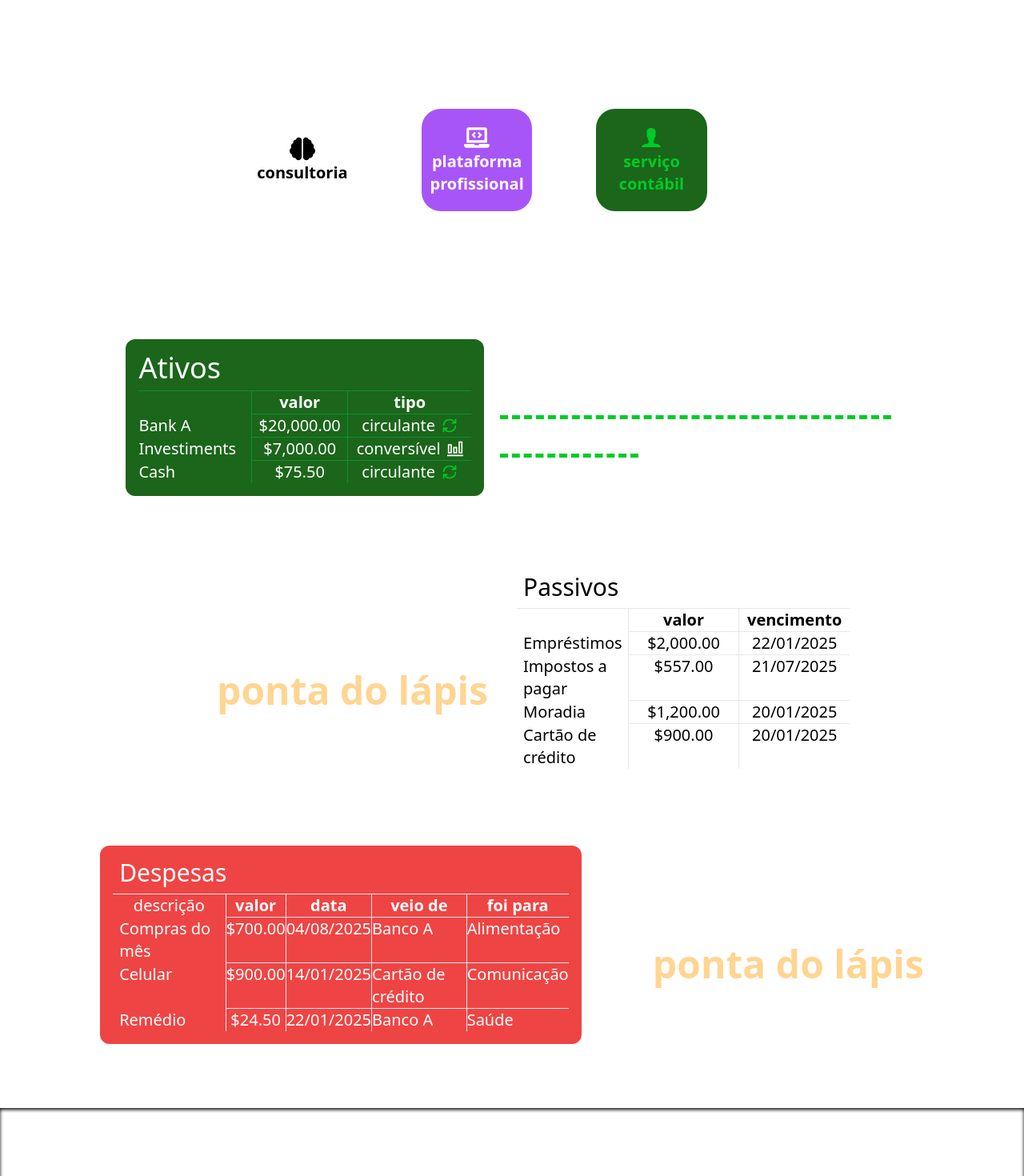
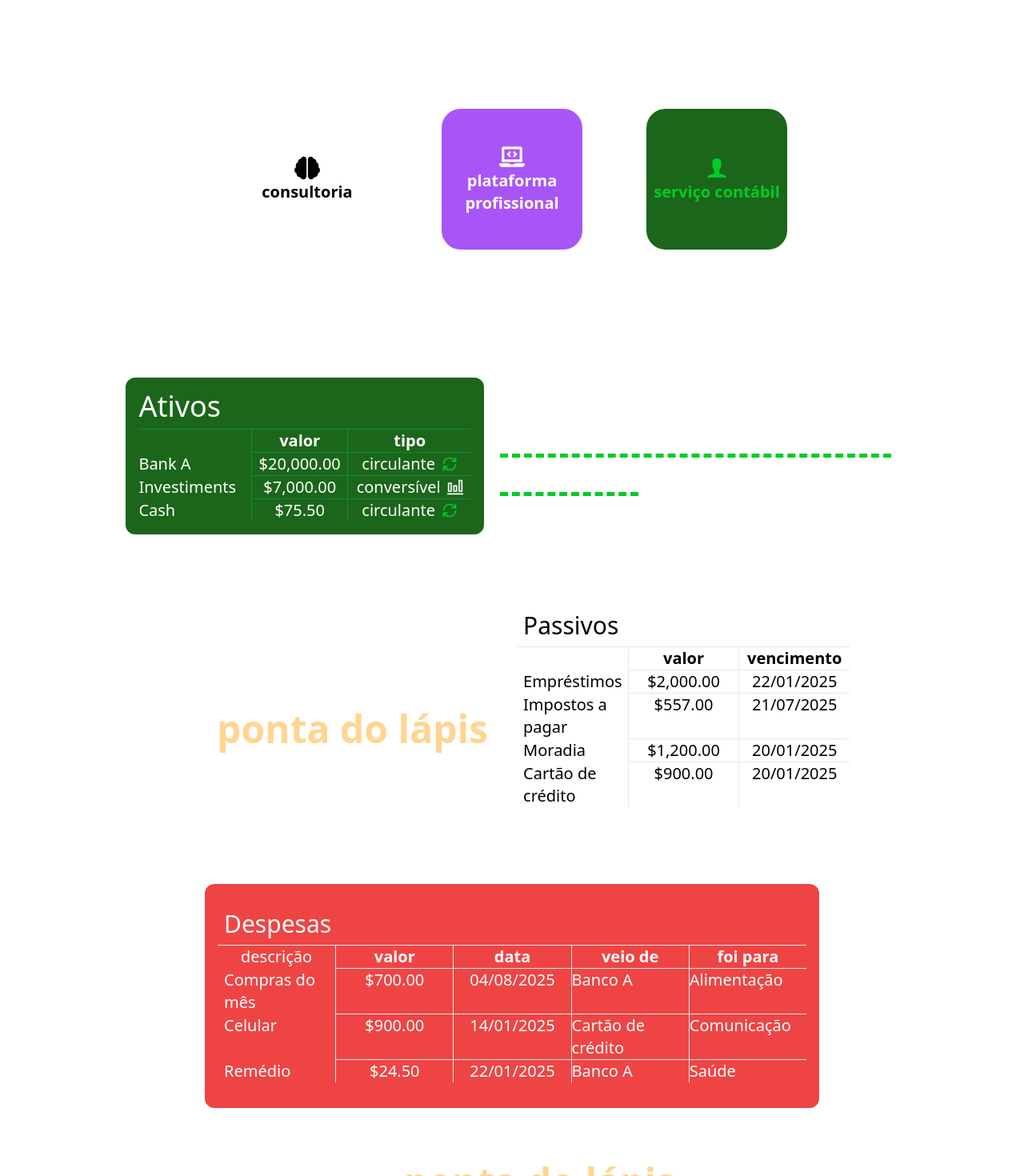
Before and after one commit to naruegsantos/fianceiro, a Next.js app: page / in a window 1280 px wide. Shown: the part 580-2050 px from the top of the page at 80% size. Built offline with nearby package versions, Linux system fonts and the light colour scheme.

Commit message:
:improve responsiveness

```diff
--- a/app/components/assetsCard.tsx
+++ b/app/components/assetsCard.tsx
@@ -3,8 +3,8 @@ import { IAsset } from "./types";
 
 export default function AssetsCard({data, direction}:{data:IAsset[], direction?:string}){
     return(
-        <div className="flex gap-5   flex-col-reverse md:flex-row md:justify-center items-center ">
-          <div className={`p-4 self-${direction} border-white bg-dark md:w-[35%] w-[90%] rounded-xl shadow-lg shadow-shadow`}>
+        <div className="flex gap-5   flex-col-reverse lg:flex-row md:justify-center items-center ">
+          <div className={`p-4 self-${direction} border-white bg-dark lg:w-[35%] w-[90%] rounded-xl shadow-lg shadow-shadow`}>
             <h1 className="text-4xl w- pb-2">Ativos</h1>
             <div className=" table md:text-xl w-full  divide-y divide-[#0F8C3B]">
               <div className="table-header-group divide-[#0F8C3B] divide-x divide-y">
--- a/app/components/expensesCard.tsx
+++ b/app/components/expensesCard.tsx
@@ -5,11 +5,11 @@ import { ILiabilities } from "./types";
 export default function LiabilitiesCard({ data }: { data: ILiabilities[] }) {
 
   return (
-    <div className="hidden md:flex  gap-5 sch  flex-col md:flex-row md:justify-center items-center ">
+    <div className="hidden md:flex  gap-5  flex-col  justify-center place-items-center ">
 
-      <div className={`p-4 self-start text-white  border-white bg-red-500 md:w-[47%] rounded-xl shadow-lg shadow-shadow`}>
+      <div className={`p-4 py-8 text-white  border-white bg-red-500 lg:w-[60%] rounded-xl shadow-lg shadow-shadow`}>
         <h1 className="text-3xl pl-2 pb-2">Despesas</h1>
-        <div className=" text-xl table  w-full  divide-y divide-white">
+        <div className=" text-xl table  table-fixed w-full  divide-y divide-white">
           <div className="table-header-group divide-x divide-y">
             <div className="table-cell text-center border-t ">descrição</div>
             <div className="table-cell text-center font-bold ">valor</div>
@@ -25,7 +25,7 @@ export default function LiabilitiesCard({ data }: { data: ILiabilities[] }) {
                   new Intl.NumberFormat('en-US', { style: 'currency', currency: 'USD' }).format(700)
                 }
               </div>
-              <div className="table-cell ">
+              <div className="table-cell text-center">
                 04/08/2025
               </div>
               <div className="table-cell ">
@@ -42,7 +42,7 @@ export default function LiabilitiesCard({ data }: { data: ILiabilities[] }) {
                   new Intl.NumberFormat('en-US', { style: 'currency', currency: 'USD' }).format(900)
                 }
               </div>
-              <div className="table-cell ">
+              <div className="table-cell text-center">
                 14/01/2025
               </div>
               <div className="table-cell ">
@@ -59,7 +59,7 @@ export default function LiabilitiesCard({ data }: { data: ILiabilities[] }) {
                   new Intl.NumberFormat('en-US', { style: 'currency', currency: 'USD' }).format(24.50)
                 }
               </div>
-              <div className="table-cell ">
+              <div className="table-cell text-center">
                 {new Date().toLocaleDateString("pt-BR")}
               </div>
               <div className="table-cell ">
--- a/app/components/liabilitiesCard.tsx
+++ b/app/components/liabilitiesCard.tsx
@@ -5,11 +5,11 @@ import { ILiabilities } from "./types";
 export default function LiabilitiesCard({ data }: { data: ILiabilities[] }) {
 
   return (
-    <div className="flex gap-5 sch  flex-col md:flex-row md:justify-center items-center ">
+    <div className="flex gap-5 flex-col lg:flex-row lg:justify-center items-center ">
       <h1 className="md:text-5xl text-4xl text-wrap decoration-[5px] w-[90%] md:w-fit  ">
         Suas contas <br /> na <strong className="text-light">ponta do lápis</strong>
       </h1>
-      <div className={`p-4 md:text-xl self-center text-black  border-white bg-white md:w-[35%] w-[90%] rounded-xl shadow-lg shadow-shadow`}>
+      <div className={`p-4 md:text-xl self-center text-black  border-white bg-white lg:w-[35%] w-[90%] rounded-xl shadow-lg shadow-shadow`}>
         <h1 className="text-3xl pl-2 pb-2">Passivos</h1>
         <div className=" table table-fixed w-full  divide-y divide-white">
           <div className="table-header-group divide-x divide-y">
--- a/app/page.tsx
+++ b/app/page.tsx
@@ -4,6 +4,7 @@ import { IAsset, ILiabilities } from "./components/types";
 import { FaBrain, FaLaptopCode, FaRedhat } from "react-icons/fa";
 import { liabilitiesMock, assetsMock } from "./mock";
 import { IoIosPerson } from "react-icons/io";
+import Link from "next/link";
 
 
 
@@ -24,25 +25,25 @@ export default function Home() {
           </h1>
           <h2 className="md:text-4xl mt-5  ">Ajudamos você com isso</h2>
         </div>
-        <section className="flex justify-start md:justify-center my-40 gap-20 flex-wrap w-[90%]">
-          <div className="w-[12%] hover:scale-110 hover:hue-rotate-180 self-start h-[10vw] flex flex-col justify-center items-center rounded-3xl font-bold text-xl bg-white transition text-black">
+        <section className="flex justify-center md:justify-center my-40 gap-20 flex-wrap w-[90%]">
+          <Link href={"/consultoria"} className="w-44  hover:scale-110 hover:hue-rotate-180 hover:bg-light h-44 flex flex-col justify-center items-center rounded-3xl font-bold text-xl bg-white transition text-black">
             <FaBrain style={{fontSize:"2rem"}}/>
             <span>consultoria</span>
-          </div>
-          <div className="w-[12%] text-center hover:scale-110 hover:hue-rotate-30 self-start h-[10vw] flex flex-col justify-center items-center rounded-3xl font-bold text-xl bg-purple-500 transition text-white">
+          </Link>
+          <Link href={"/plataforma"} className="w-44 h-44 cursor-pointer text-center hover:scale-110 hover:hue-rotate-30 self-start  flex flex-col justify-center items-center rounded-3xl font-bold text-xl bg-purple-500 transition text-white">
             <FaLaptopCode style={{fontSize:"2rem"}}/>
             <span>plataforma profissional</span>
-          </div>
-          <div className="w-[12%]  text-center hover:scale-110 hover:hue-rotate-30 self-start h-[10vw] flex flex-col justify-center items-center rounded-3xl font-bold text-xl bg-dark transition text-hightlight">
+          </Link>
+          <Link href={"/serviço"} className="w-44 h-44 text-center hover:scale-110 hover:hue-rotate-30 self-start  flex flex-col justify-center items-center rounded-3xl font-bold text-xl bg-dark transition text-hightlight">
             <IoIosPerson style={{fontSize:"2rem"}}/>
             <span>serviço contábil</span>
-          </div>
+          </Link>
 
-s        </section>
+        </section>
         <Cards liabilities={liabilitiesMock} assets={assetsMock}/>
         <section className=" text-center drop-shadow-md dark:text-black shadow-black  bg-white m-20 py-20 shadow-inner w-full p-4" >
           <h1 className=" text-center text-5xl md:text-6xl">Tenha a sua vida finanecira nas suas <strong className="drop-shadow-lg text-hightlight">mãos!</strong>  </h1>
-          <a className="underline decoration-dashed decoration-[2px] text-xl decoration-hightlight">Junte-se a nós</a>
+          <Link href={"/signup"} className="underline decoration-dashed decoration-[2px] text-xl decoration-hightlight">Junte-se a nós</Link>
         </section>
       </main>
       <footer className="dark:bg-dark text-white h-[10vh]">
```
